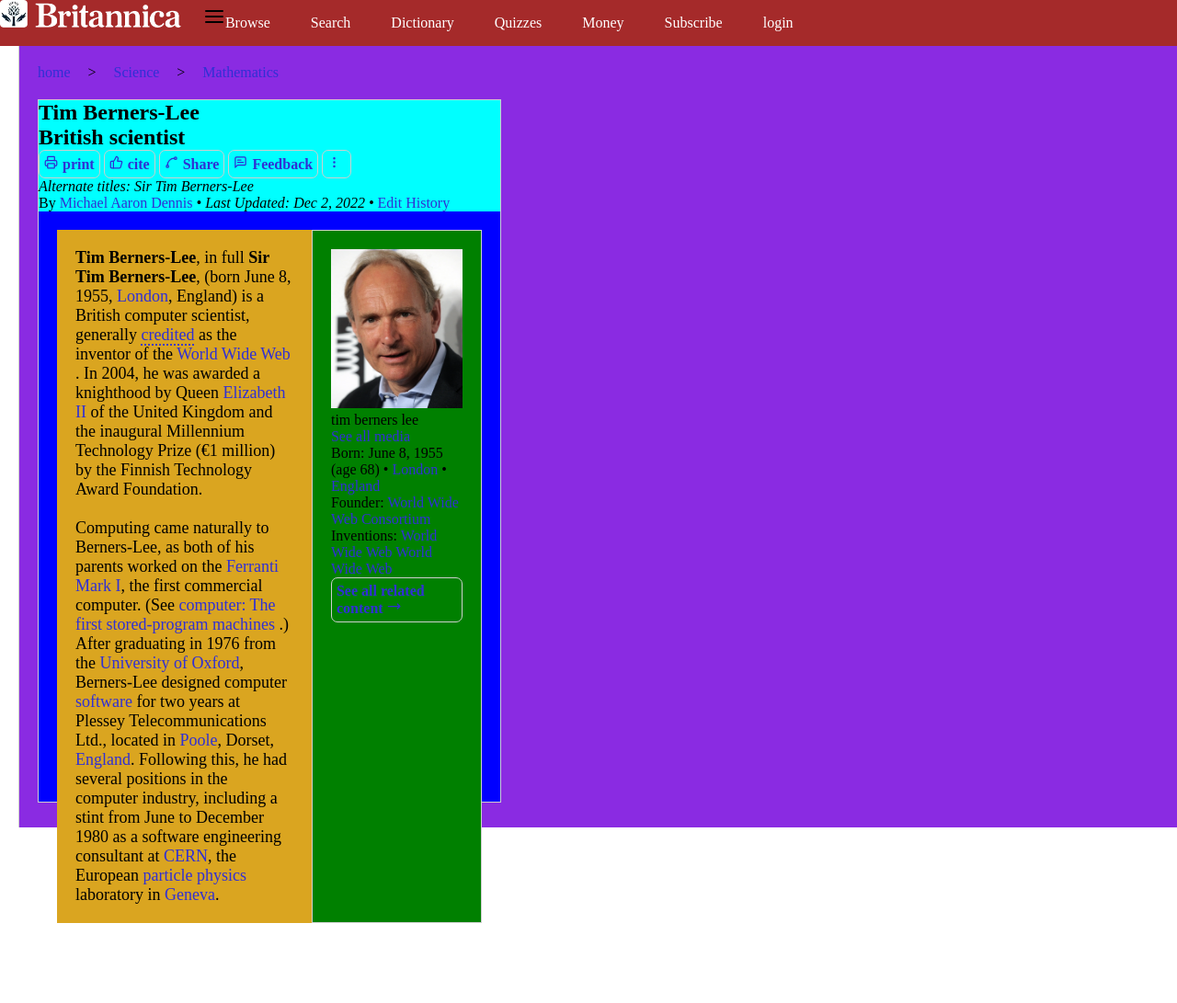
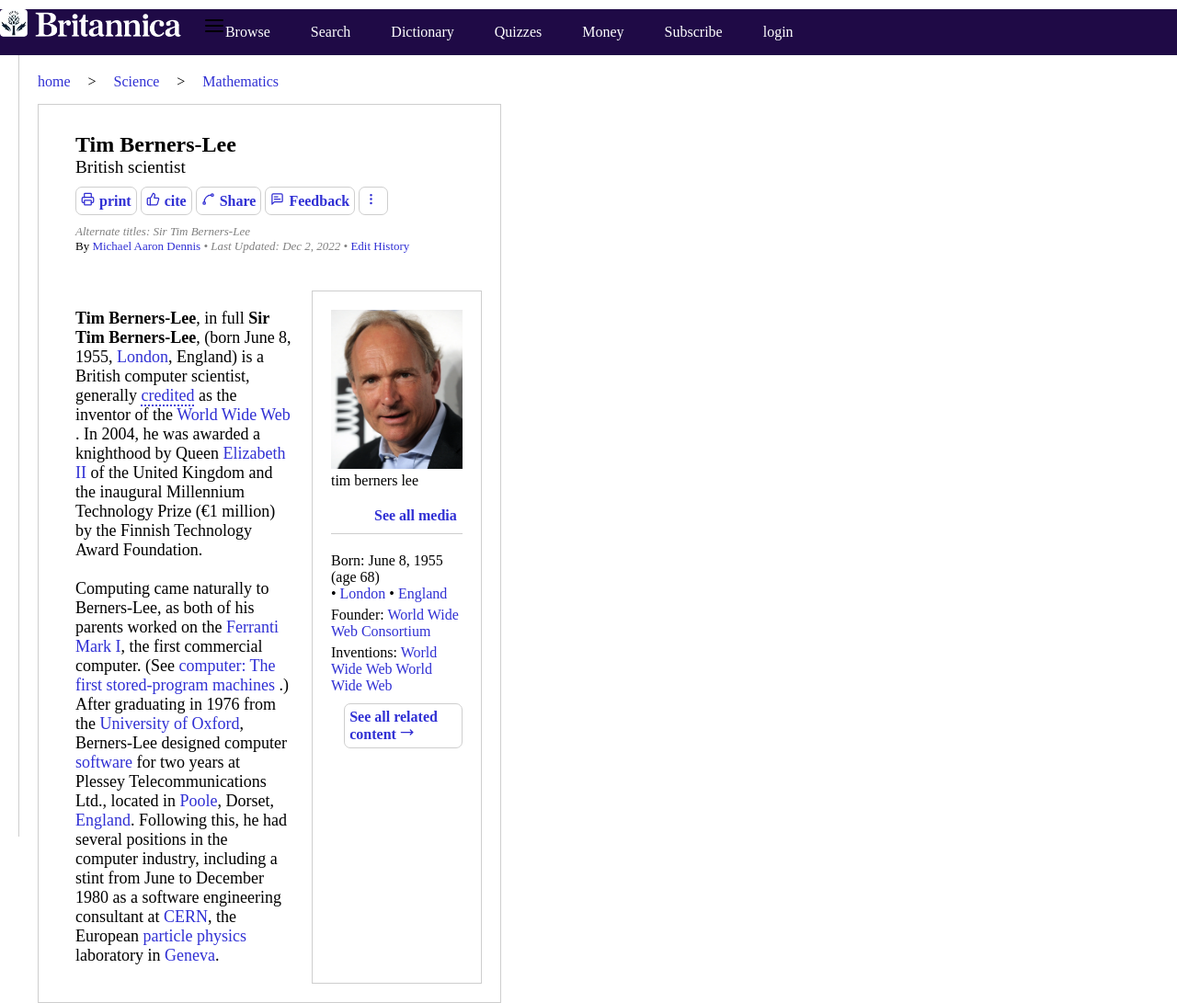
Before and after one commit to DelsarteAdam/Tim-Berners-Lee, a plain HTML site: page index.html in a window 1280 px wide. Shown: the whole page at 92% size. Before the commit the page ends 1004 px from the top, so only its background shows below. Drawn offline with Linux system fonts and the light colour scheme.

Commit message:
text end

```diff
--- a/index.html
+++ b/index.html
@@ -58,12 +58,14 @@
               ><img src="Images/ellipsis-vertical.svg" alt="3 dots"
             /></a>
           </nav>
+          <section class="smalltext">
             <p class="grey"><em>Alternate titles: Sir Tim Berners-Lee</em></p>
             <p>
               By <a href="#">Michael Aaron Dennis</a>
               <i class="grey">• Last Updated: Dec 2, 2022 •</i>
               <a href="#">Edit History</a>
             </p>
+          </section>
         </header>
         <section class="article">
           <section class="articletext">
@@ -104,7 +106,7 @@
             <a href="#" class="biglink">See all media</a>
             <section>
               <p>
-                Born: June 8, 1955 (age 68) • <a href="#">London</a> •
+                Born: June 8, 1955 (age 68) <br />• <a href="#">London</a> •
                 <a href="#">England</a>
               </p>
               <p>Founder: <a href="#">World Wide Web Consortium</a></p>
--- a/style.css
+++ b/style.css
@@ -1,6 +1,4 @@
-header {
-  background-color: brown;
-}
+/*
 
 main {
   background-color: blueviolet;
@@ -22,6 +20,12 @@ aside {
   background-color: green;
 }
 
+*/
+
+.headermain {
+  background-color: rgb(31, 10, 70);
+}
+
 /* link styling */
 
 a {
@@ -40,6 +44,7 @@ a {
   align-items: center;
   display: inline-block;
   font-weight: bold;
+  align-items: center;
 }
 
 .biglinkbout img {
@@ -76,8 +81,18 @@ a {
 .suivi {
   padding-left: 20px;
   padding-top: 20px;
-  padding-bottom: 20px;
+  padding-bottom: 15px;
   word-spacing: 15px;
+}
+
+.biglink {
+  font-weight: bold;
+  border-bottom: 1px solid rgb(206, 206, 206);
+  padding-bottom: 10px;
+  display: block;
+  padding-left: 33%;
+  margin-top: 20px;
+  margin-bottom: 20px;
 }
 
 /*--------------------------------------*/
@@ -100,7 +115,6 @@ article {
   width: 40%;
   margin-left: 20px;
   border: 1px solid rgb(206, 206, 206);
-  height: 90%;
 }
 
 .ptext {
@@ -122,3 +136,41 @@ aside {
   border: 1px solid rgb(206, 206, 206);
   padding: 20px;
 }
+
+.headerarticle {
+  padding-top: 20px;
+  padding-bottom: 20px;
+  padding-left: 40px;
+}
+
+h1 {
+  margin-top: 10px;
+}
+
+h2 {
+  font-weight: normal;
+  font-size: larger;
+}
+
+nav {
+  margin-top: 10px;
+  margin-bottom: 10px;
+}
+
+.grey {
+  color: gray;
+}
+
+.smalltext {
+  font-size: small;
+}
+
+aside section p {
+  margin-top: 5px;
+  margin-bottom: 5px;
+}
+
+aside .biglinkbout {
+  margin-left: 10%;
+  margin-top: 5px;
+}
```
Lines whose indentation alone changed are shown as unchanged.
